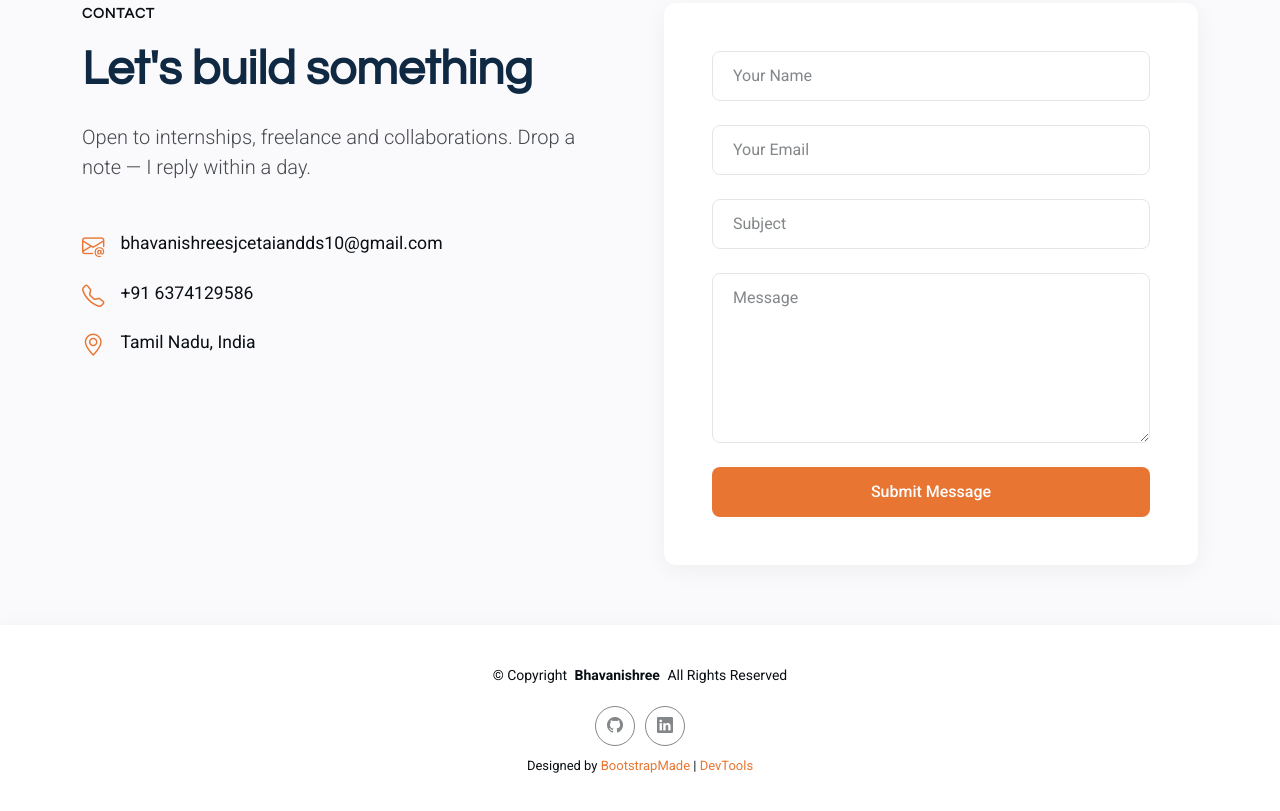
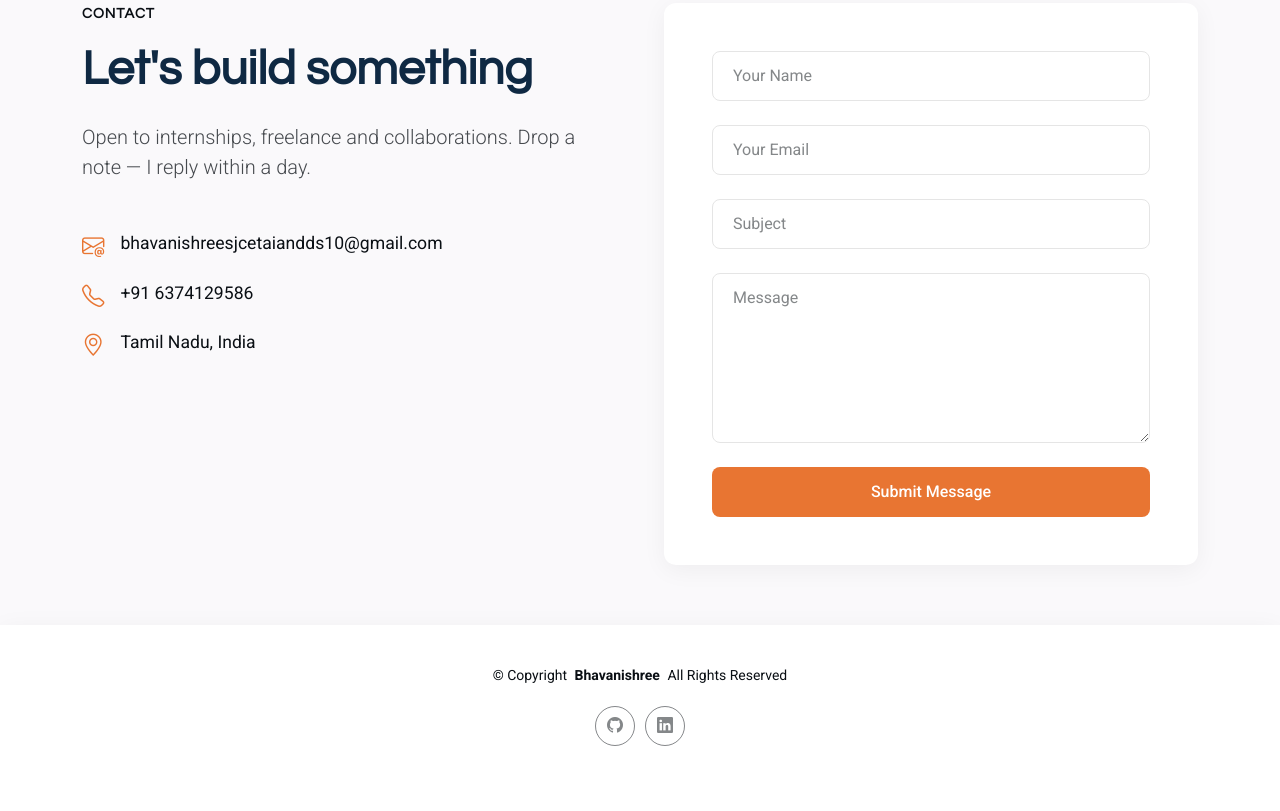
Before and after one commit to Bhavanishree-10/portfolio, a plain HTML site: page index.html in a window 1280 px wide. Shown: the part 4772-5583 px from the top of the page. After the commit the page ends 5558 px from the top, so only its background shows below. Drawn offline with Linux system fonts and the light colour scheme.

Commit message:
Update index.html

```diff
--- a/index.html
+++ b/index.html
@@ -1205,13 +1205,7 @@
         <a href="https://github.com/Bhavanishree-10" target="_blank" rel="noopener"><i class="bi bi-github"></i></a>
         <a href="https://www.linkedin.com/in/bhavanishree-m-s-l-21ba41291/" target="_blank" rel="noopener"><i class="bi bi-linkedin"></i></a>
       </div>
-      <div class="credits">
-        <!-- All the links in the footer should remain intact. -->
-        <!-- You can delete the links only if you've purchased the pro version. -->
-        <!-- Licensing information: https://bootstrapmade.com/license/ -->
-        <!-- Purchase the pro version with working PHP/AJAX contact form: [buy-url] -->
-        Designed by <a href="https://bootstrapmade.com/">BootstrapMade</a> | <a href="https://bootstrapmade.com/tools/">DevTools</a>
-      </div>
+
     </div>
 
   </footer>
```
